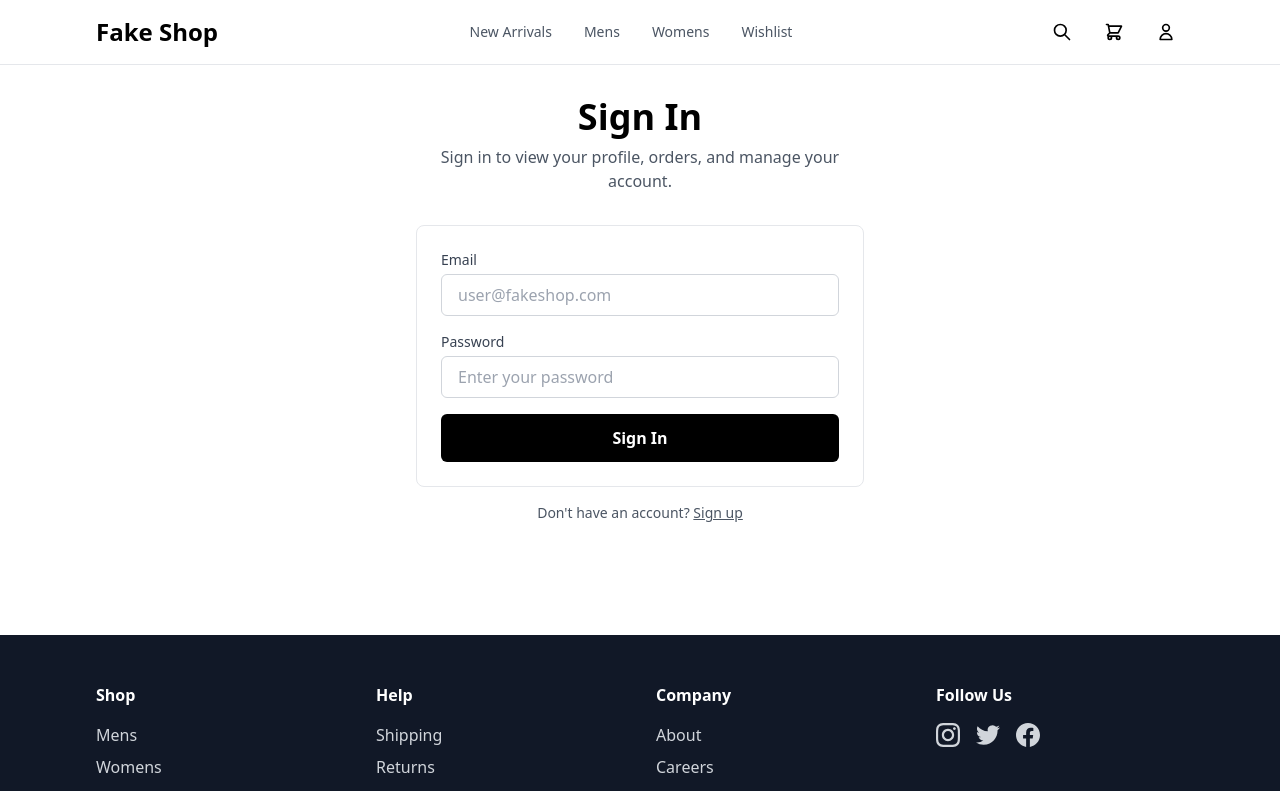
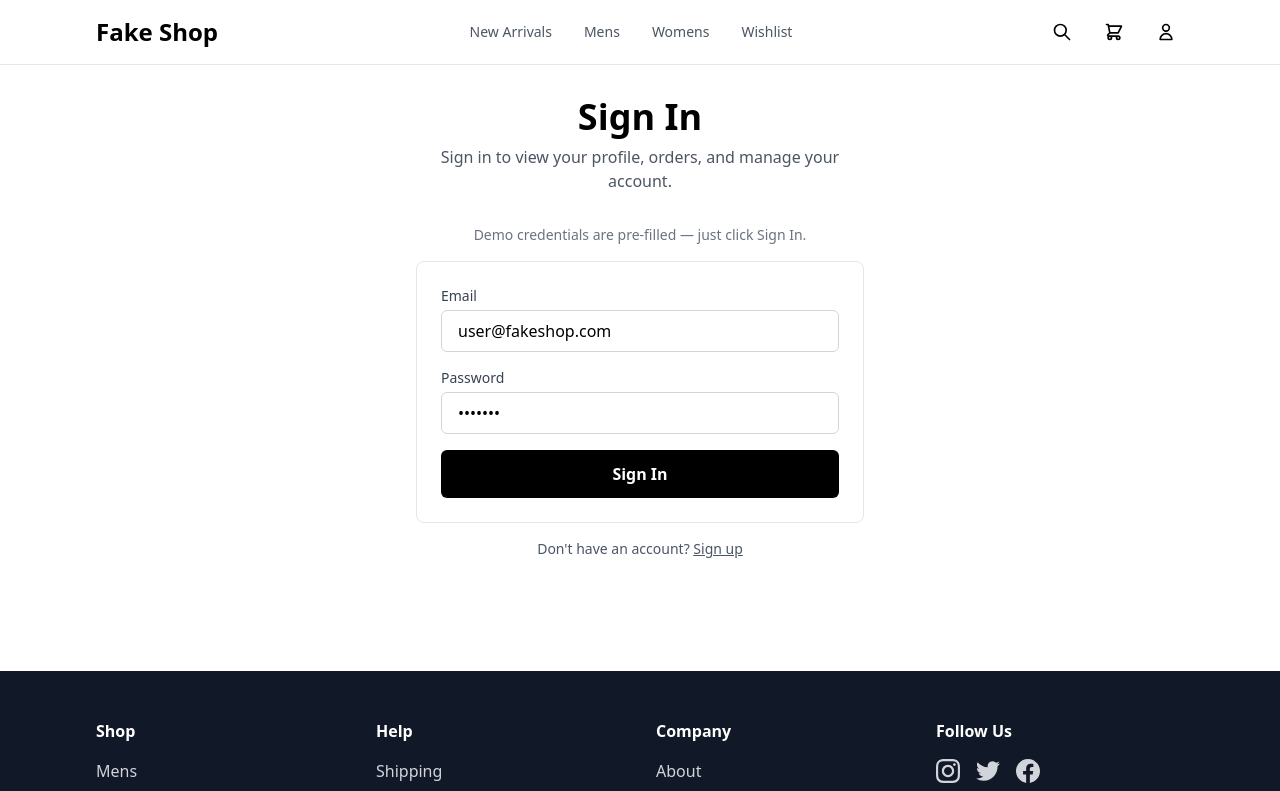
Before and after one commit to bleep333/fake-shop, a Next.js app: page /auth/signin in a window 1280 px wide. Shown: the top 791 px of the page. Built offline with nearby package versions, Linux system fonts and the light colour scheme; no server answers; the database is empty.

Commit message:
Prefill email/pass for dummy user

```diff
--- a/app/auth/signin/page.tsx
+++ b/app/auth/signin/page.tsx
@@ -6,8 +6,8 @@ import { useRouter } from 'next/navigation'
 import Link from 'next/link'
 
 export default function SignInPage() {
-  const [email, setEmail] = useState('')
-  const [password, setPassword] = useState('')
+  const [email, setEmail] = useState('user@fakeshop.com')
+  const [password, setPassword] = useState('user123')
   const [error, setError] = useState('')
   const [isLoading, setIsLoading] = useState(false)
   const router = useRouter()
@@ -45,6 +45,10 @@ export default function SignInPage() {
           Sign in to view your profile, orders, and manage your account.
         </p>
 
+        <p className="text-sm text-gray-500 mb-4 text-center">
+          Demo credentials are pre-filled — just click Sign In.
+        </p>
+
         <form onSubmit={handleSubmit} className="bg-white border border-gray-200 rounded-lg p-6 space-y-4">
           {error && (
             <div className="bg-red-50 border border-red-200 text-red-700 px-4 py-3 rounded-md text-sm">
@@ -78,7 +82,7 @@ export default function SignInPage() {
               onChange={(e) => setPassword(e.target.value)}
               required
               className="w-full px-4 py-2 border border-gray-300 rounded-md focus:outline-none focus:ring-2 focus:ring-black"
-              placeholder="Enter your password"
+              placeholder="user123"
             />
           </div>
 
```
